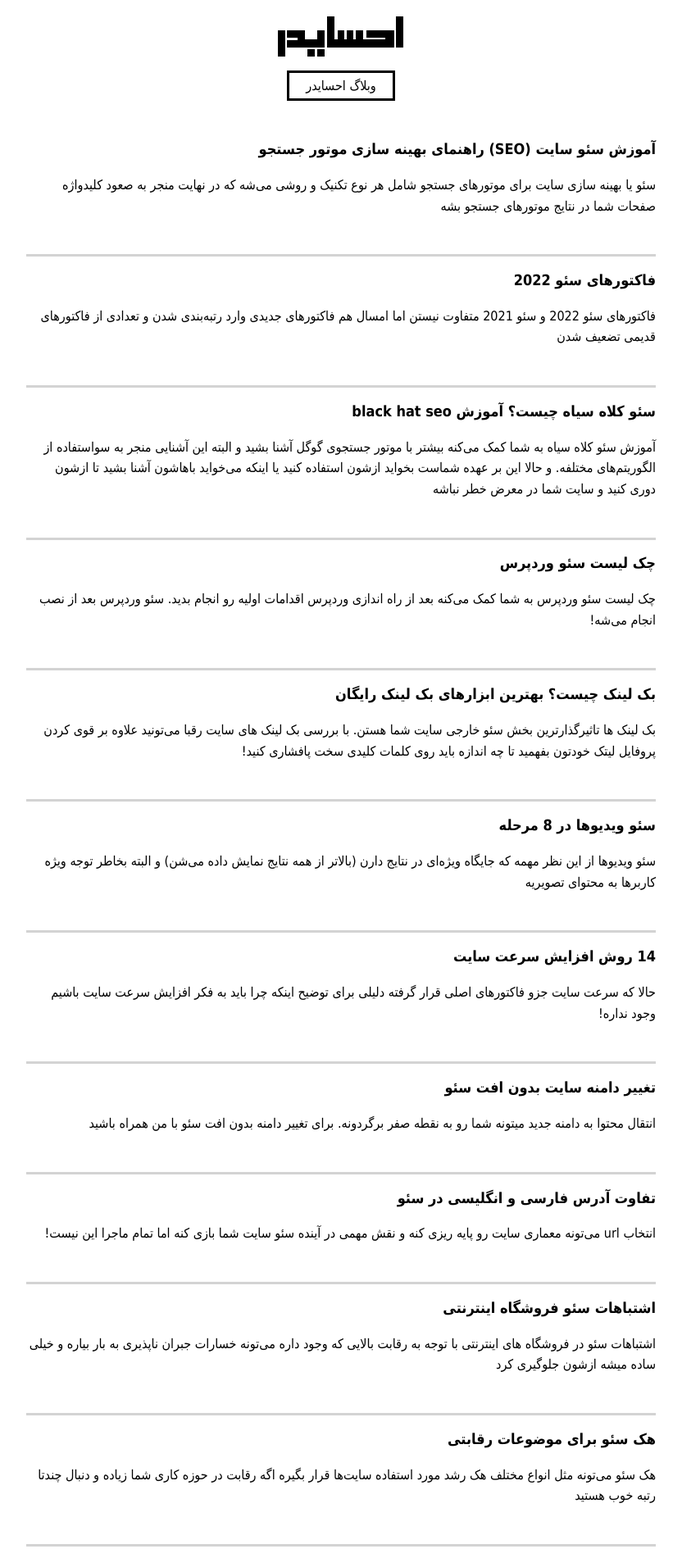
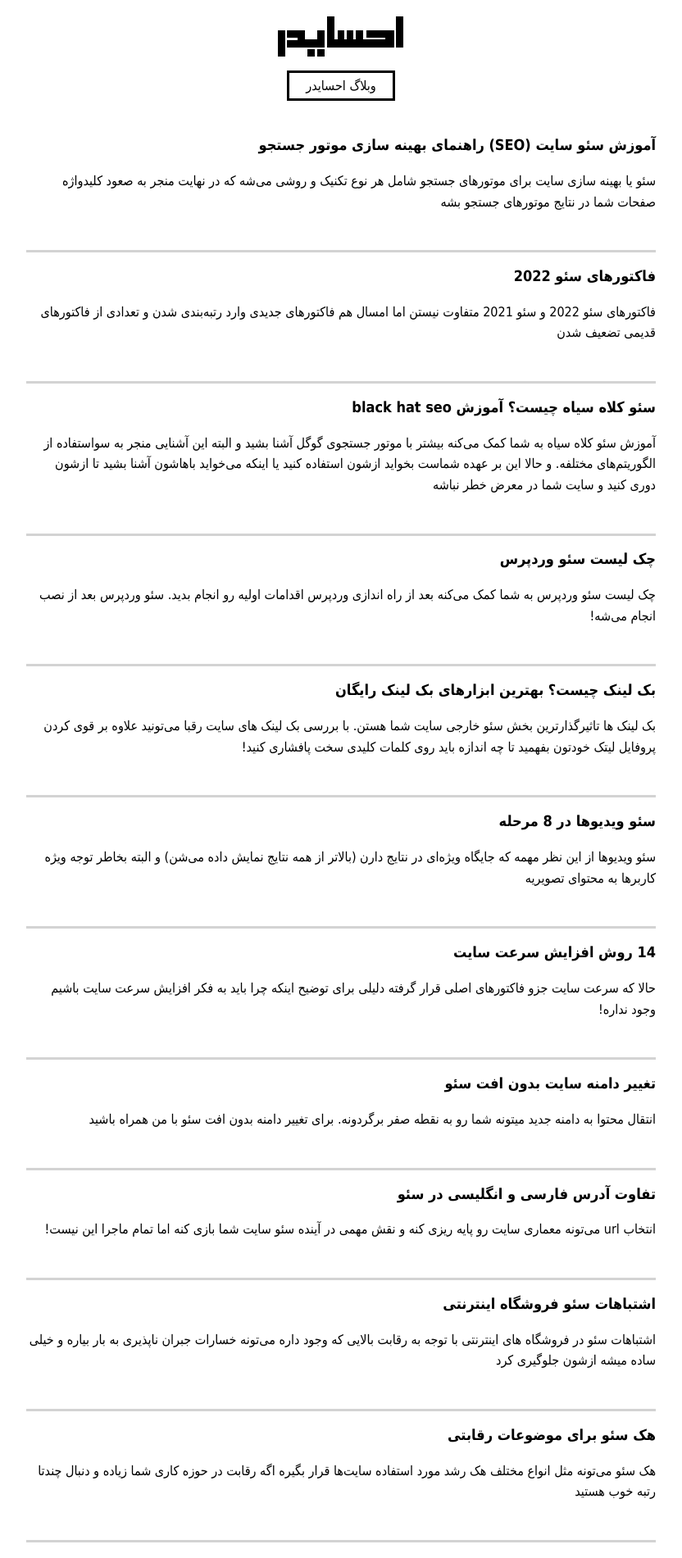
Before and after one commit to darkblog/darkblog.github.io, a Jekyll site: the page built from index.html, in a window 1280 px wide. Shown: the top 1901 px of the page at 82% size, without its empty margins (224-1056 px from the left). Built offline with Jekyll 4.4.1, drawn with Linux system fonts in a browser that asks for light colours.

Commit message:
Update index.html

```diff
--- a/_layouts/index.html
+++ b/_layouts/index.html
@@ -6,7 +6,7 @@
 <title>{% if page.title %}{{ page.title }}{% else %}{{ site.name }}{% endif %}</title>
 <meta name="description" content="{% if page.excerpt %}{{ page.excerpt | strip_html | strip_newlines | truncate: 160 }}{% else %}{{ site.description }}{% endif %}">
 <link rel="canonical" href="{{ page.url | replace:'index.html','' | prepend: site.baseurl | prepend: site.url }}">
-<style>body{font:100%/1.6 Tahoma}.container{margin:auto;padding:10px;max-width:768px}h1{font-size:large}a{color:black;text-decoration:none}img{max-width:100%}nav{padding-bottom:20px}.post{padding-bottom:30px;border-bottom:solid lightgray}.center{display:block;margin:auto;text-align:center}.button{border:solid black;padding:3px 20px;display:inline-block}</style>
+<style>body{font:100%/1.6 Tahoma}.container{margin:auto;padding:5px;max-width:768px}h1{font-size:large}a{color:black;text-decoration:none}img{max-width:100%}nav{padding-bottom:20px}.post{padding-bottom:30px;border-bottom:solid lightgray}.center{display:block;margin:auto;text-align:center}.button{border:solid black;padding:3px 20px;display:inline-block}</style>
 </head>
 <body>
 <header class="center">
```
